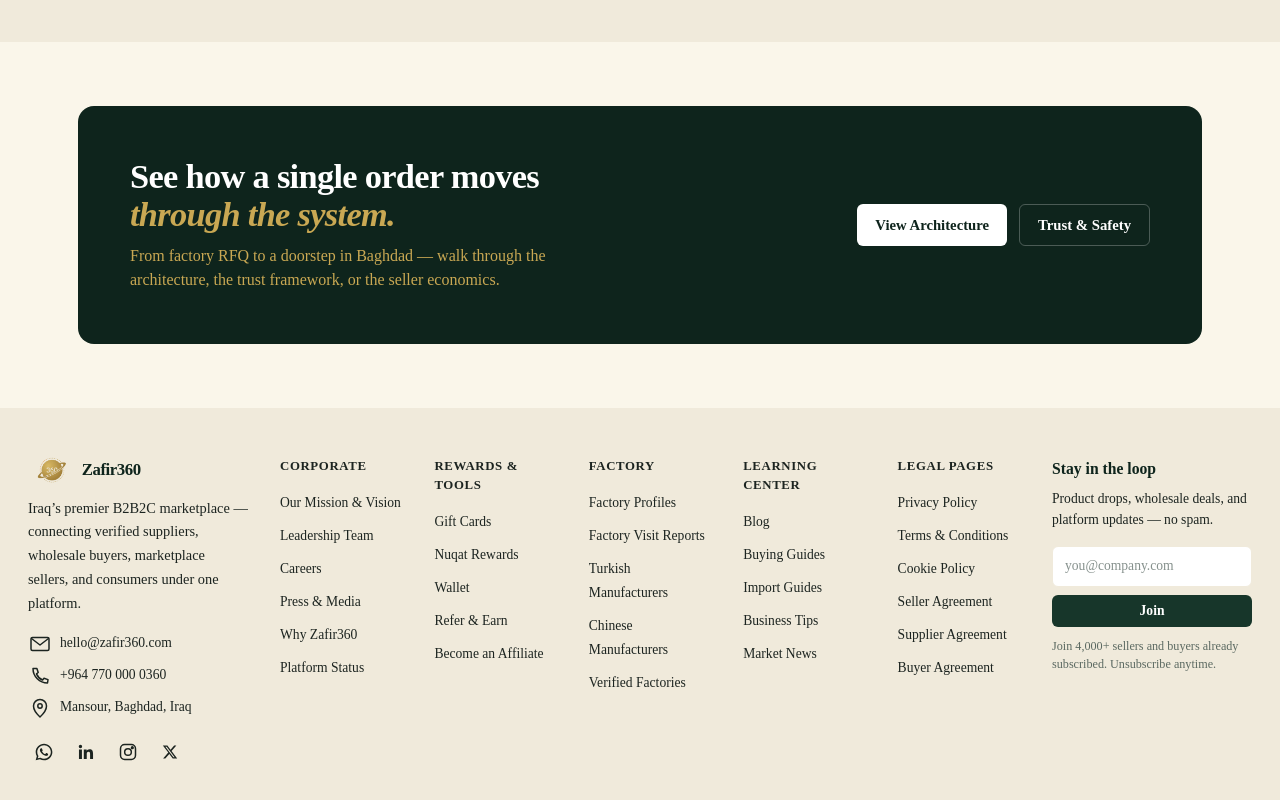
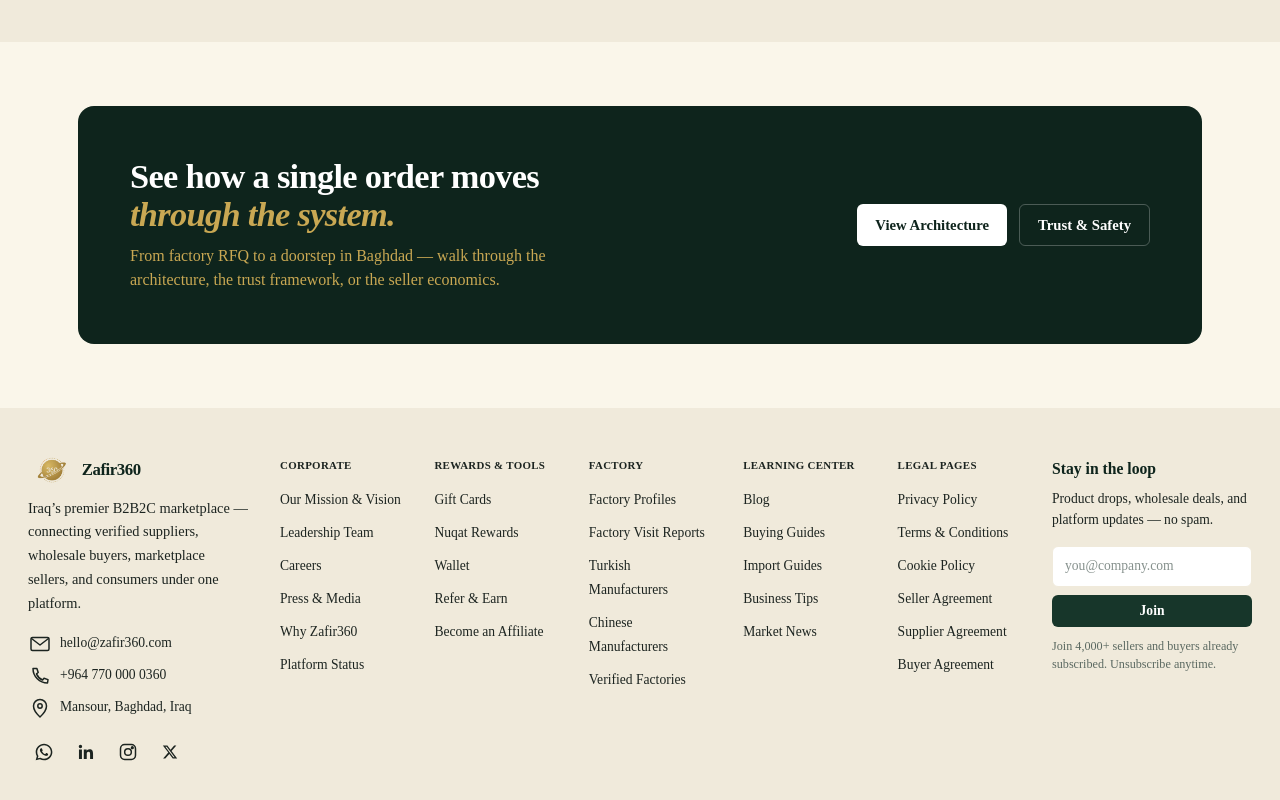
Before and after one commit to Sahil-Sajan/office-zafir, a Next.js app: page /en in a window 1280 px wide. Shown: the part 6227-7027 px from the top of the page. Built offline with nearby package versions, Linux system fonts and the light colour scheme.

Commit message:
footer been fixed

```diff
--- a/src/components/common/Footer.tsx
+++ b/src/components/common/Footer.tsx
@@ -181,7 +181,7 @@
 
           {footerSections.map((section) => (
             <div key={section.titleKey} className="min-w-0">
-              <h4 className="text-[0.8rem] uppercase tracking-[0.05em] text-[#1C2420] mb-[14px] font-bold">
+              <h4 className="text-[0.68rem] uppercase tracking-[0.03em] text-[#1C2420] mb-[14px] font-bold whitespace-nowrap">
                 {t(section.titleKey, section.titleKey)}
               </h4>
               <ul className="list-none m-0 p-0 flex flex-col gap-[9px]">
```
